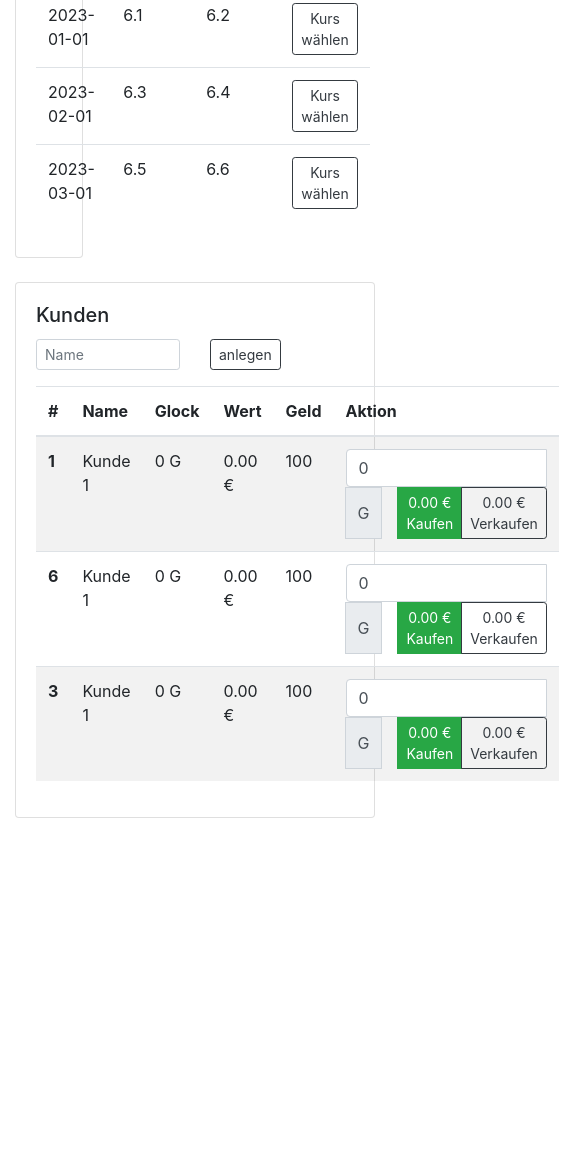
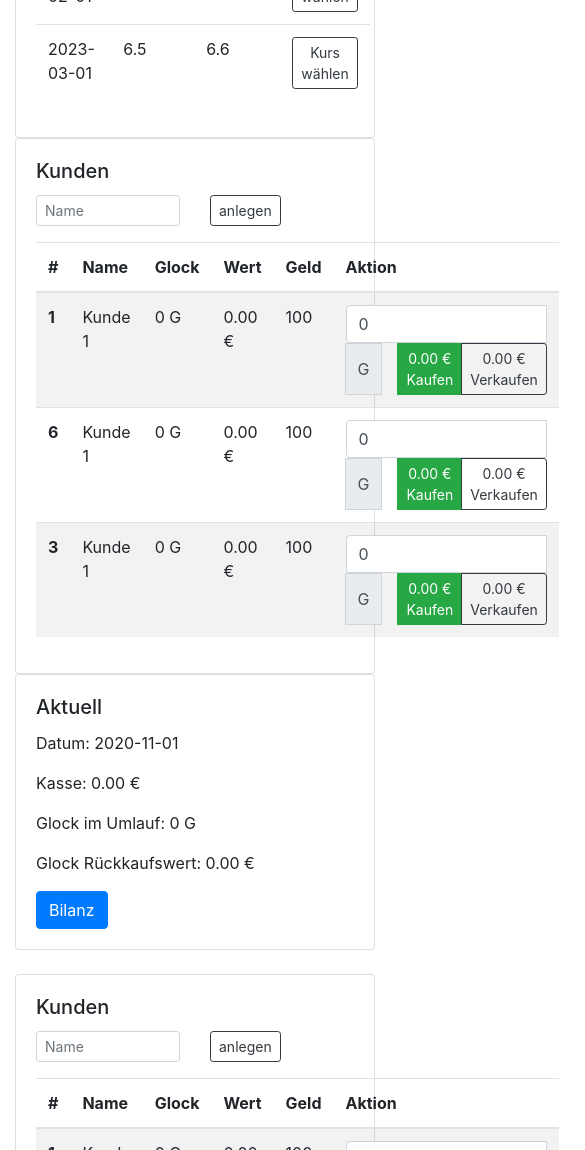
Before and after one commit to vincent41/testkurs, a plain HTML site: page index.html in a window 390 px wide. Shown: the part 2319-3469 px from the top of the page, 585 px wide, since content can reach past the window. Before the commit the page ends 3137 px from the top, so only its background shows below. Drawn offline with nearby package versions, Linux system fonts and the light colour scheme.

Commit message:
col-sm for mobile

```diff
--- a/index.html
+++ b/index.html
@@ -17,7 +17,7 @@
       </nav>
       <div class="container-fluid">
           <div class="row pt-4">
-              <div class="col-3">
+              <div class="col-12 col-sm-3">
                 <div class="card">
                     <div class="card-body">
                         <h5 class="card-title">Kurs Prognose</h5>
@@ -53,7 +53,7 @@
             </div>
               </div>
 
-              <div class="col-7">
+              <div class="col-12 col-sm-7">
                 <div class="card">
                     <div class="card-body">
                         <h5 class="card-title">Kunden </h5>
@@ -101,7 +101,7 @@
                     </div>
                 </div>
             </div>
-            <div class="col-2">
+            <div class="col-12 col-sm-2">
                 <div class="card">
                     <div class="card-body">
                       <h5 class="card-title">Aktuell</h5>
```
